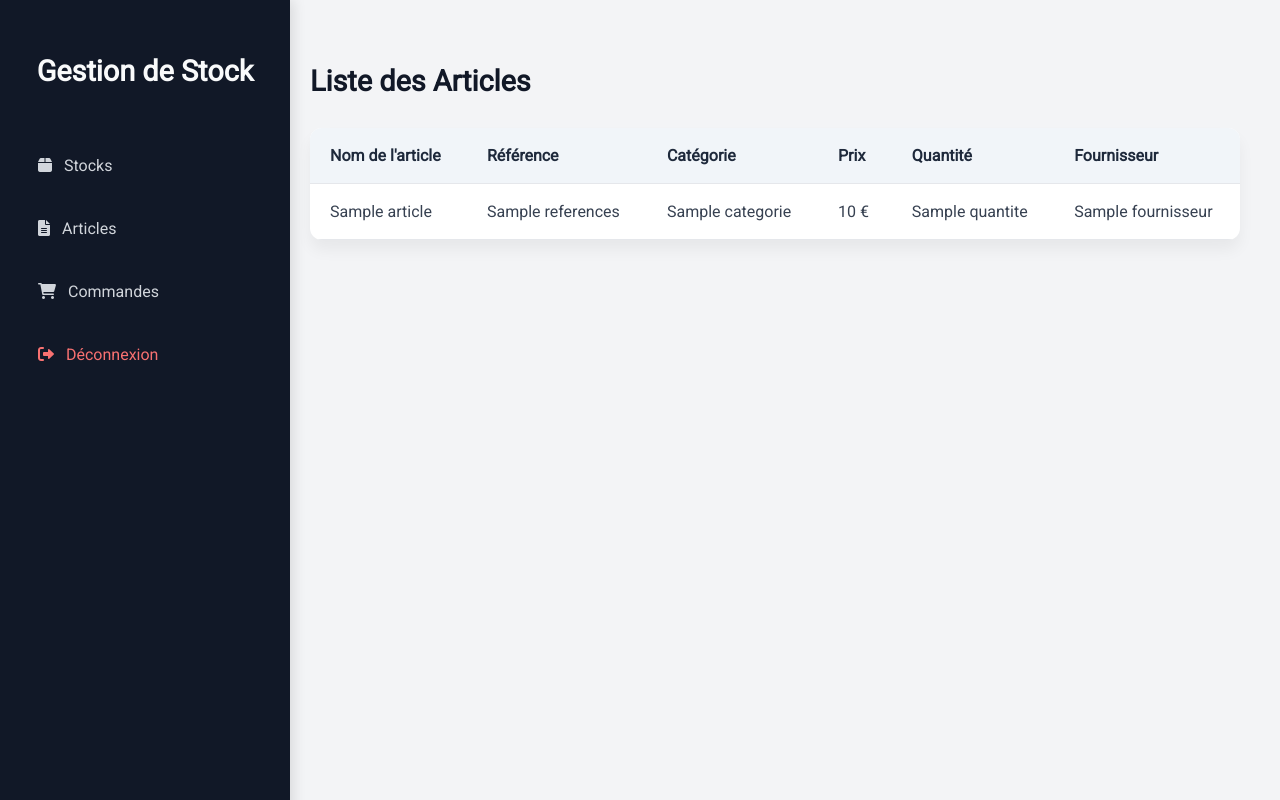
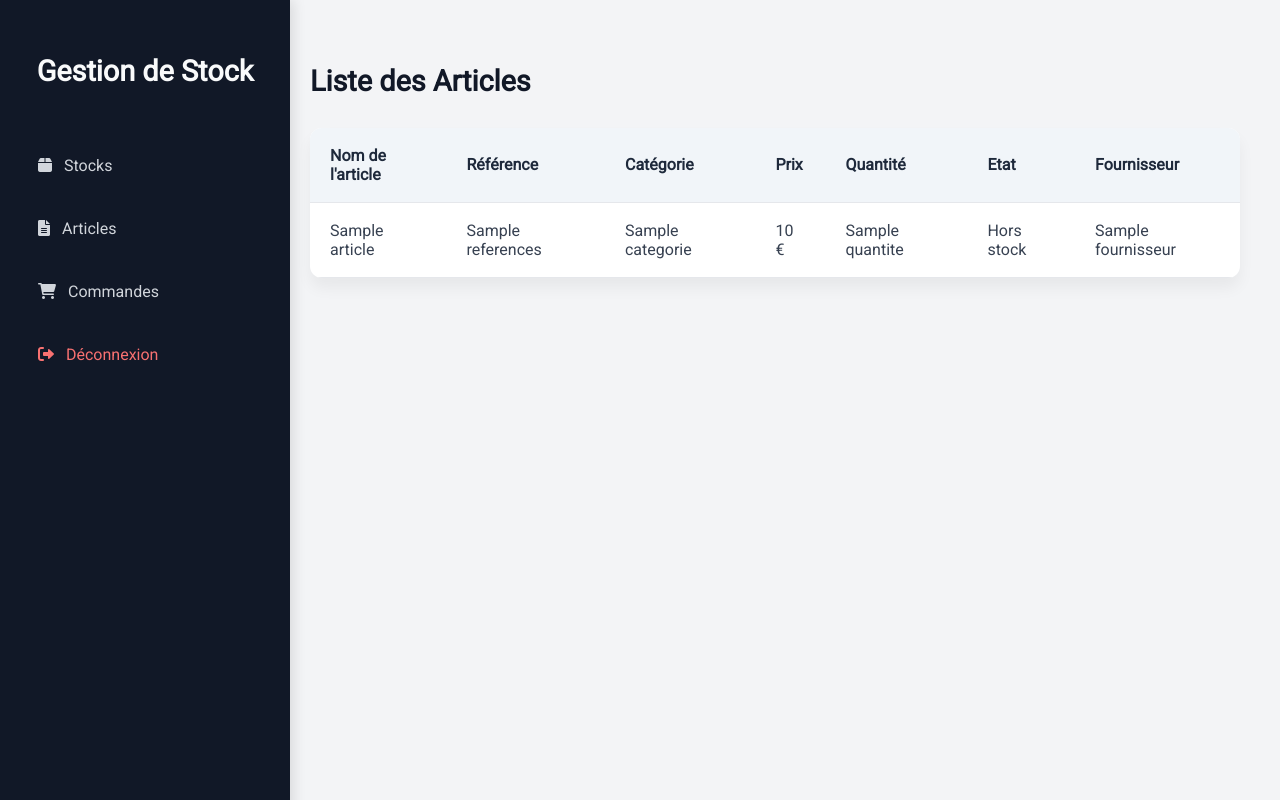
Before and after one commit to cypheredvortex/stockmanagement, a Django app: template templates/listarticles.html in a window 1280 px wide. Run offline with Django 3.2, Linux system fonts and the light colour scheme; the template is opened without the code that fills it: most values are stand-ins (such as "Sample title", 1, 10 or a date in 2020).

Commit message:
Update listarticles.html

```diff
--- a/templates/listarticles.html
+++ b/templates/listarticles.html
@@ -120,6 +120,14 @@
             color: #374151;
         }
 
+        .etat-en-stock {
+            color: green;
+        }
+
+        .etat-hors-stock {
+            color: red;
+        }
+
         @media (max-width: 768px) {
             .sidebar {
                 width: 100%;
@@ -162,6 +170,7 @@
                         <th>Catégorie</th>
                         <th>Prix</th>
                         <th>Quantité</th>
+                        <th>Etat</th>
                         <th>Fournisseur</th>
                     </tr>
                 </thead>
@@ -179,6 +188,13 @@
                                 {% endif %}
                             </td>
                             <td>{{ article.quantite }}</td>
+                            <td class="{% if article.etat == 'en_stock' %}etat-en-stock{% else %}etat-hors-stock{% endif %}">
+                                {% if article.etat == 'en_stock' %}
+                                    En stock
+                                {% else %}
+                                    Hors stock
+                                {% endif %}
+                            </td>
                             <td>
                                 {% if article.fournisseur %}
                                     {{ article.fournisseur.nom }}
@@ -189,13 +205,12 @@
                         </tr>
                     {% empty %}
                         <tr>
-                            <td colspan="6">Aucun article disponible.</td>
+                            <td colspan="7">Aucun article disponible.</td>
                         </tr>
                     {% endfor %}
                 </tbody>
             </table>
         </main>
     </div>
-
 </body>
 </html>
```
